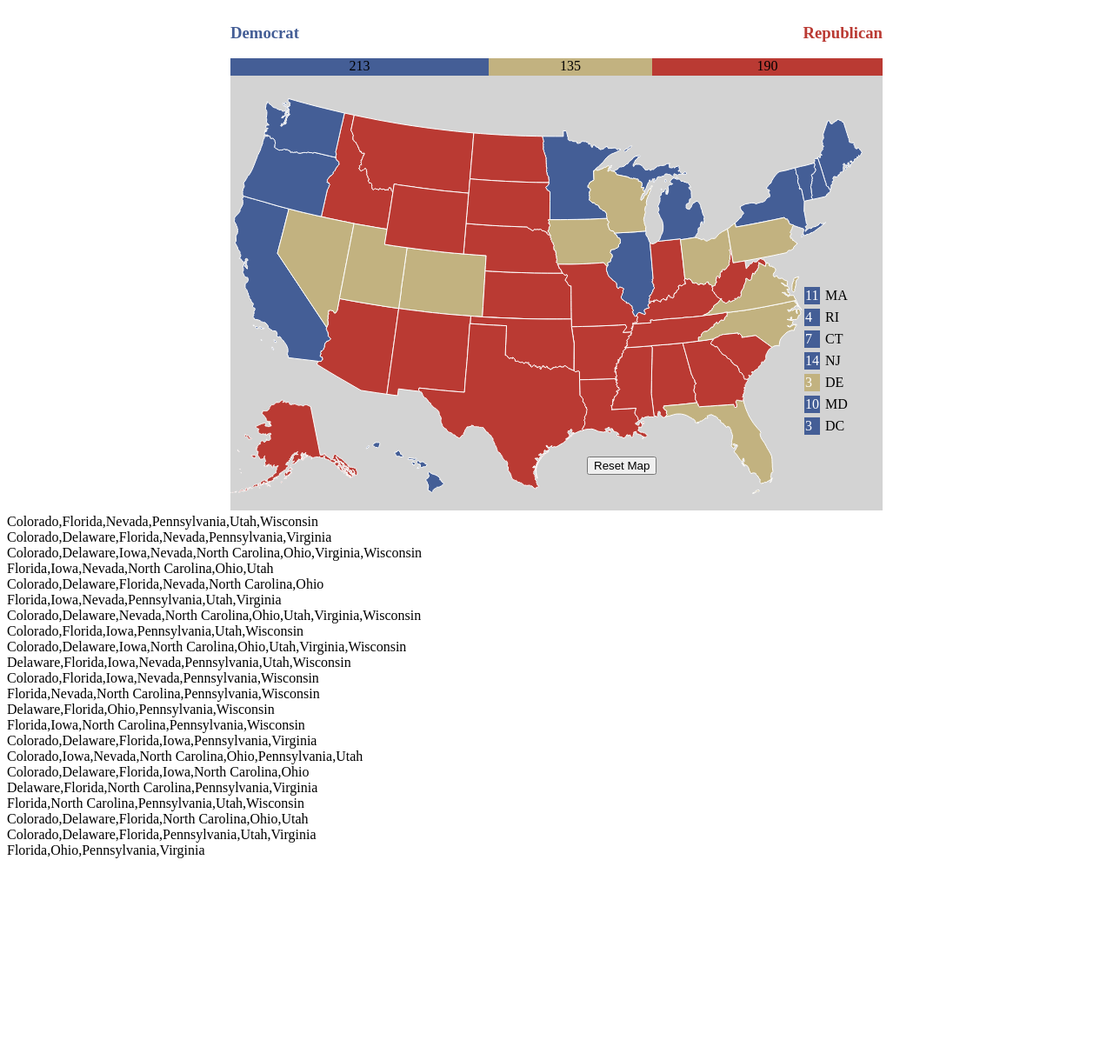
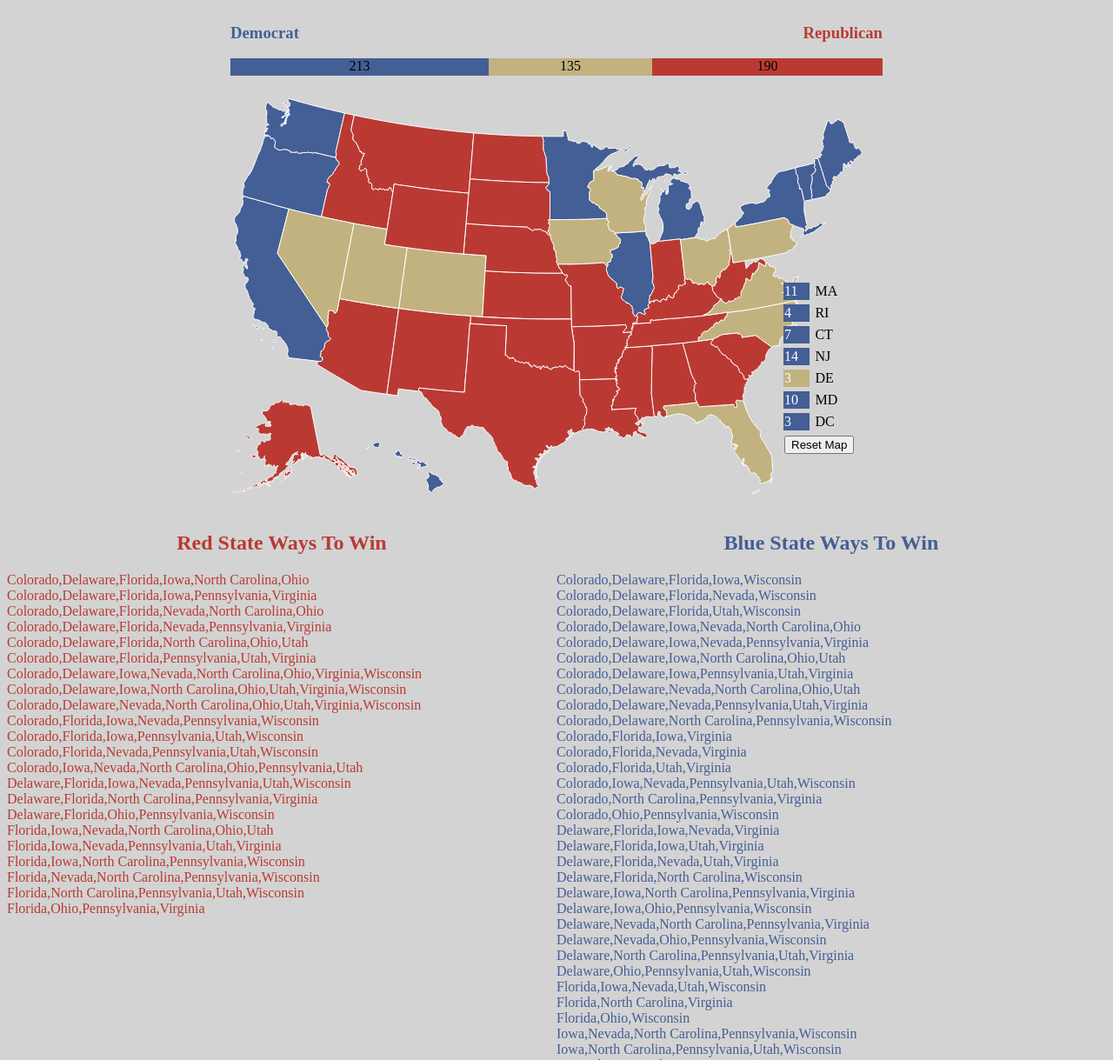
Before and after one commit to curtjenk/interactive-map, a plain HTML site: page index.html in a window 1280 px wide. Shown: the top 1219 px of the page at 87% size. Before the commit the page ends 995 px from the top, so only its background shows below. Drawn offline with nearby package versions, Linux system fonts and the light colour scheme.

Commit message:
more styling

```diff
--- a/css/styles.css
+++ b/css/styles.css
@@ -1,55 +1,48 @@
+body {
+  background-color: lightgrey;
+}
 #map-wrapper {
     width: 750px;
     margin: auto;
 }
+#wrapper svg {
 
-#wrapper svg {
-    background-color: lightgrey;
 }
-
 .red-small {
     color: white;
     background-color: #BA3A33;
 }
-
 .blue-small {
     color: white;
     background-color: #445e96;
 }
-
 .open-small {
     color: white;
     background-color: #c2b280;
 }
-
 .red {
     fill: #BA3A33;
     /*color for svg*/
     color: #BA3A33;
 }
-
 .blue {
     fill: #445e96;
     color: #445e96;
 }
-
 .open {
     /* fill: green;
     color: green;*/
     fill: #c2b280;
     color: #c2b280;
 }
-
 .state {
     cursor: pointer;
 }
-
 .state-info {
     color: white;
     font-weight: bold;
     font-size: 12px;
 }
-
 #vote-bar-wrap {
     overflow: hidden;
     position: relative;
@@ -58,37 +51,47 @@
     width: 750px;
     margin: auto;
 }
-
 #vote-bar-wrap .red {
     float: right;
 }
-
 #vote-bar-wrap .blue {
     float: left;
 }
-
 .bar {
     height: 20px;
 }
-
 #blue-bar {
     background-color: #445e96;
     float: left;
 }
-
 #red-bar {
     background-color: #BA3A33;
     float: left;
 }
-
 #open-bar {
     /*background-color: green;*/
     background-color: #c2b280;
     float: left;
 }
-
 #color-bar {
     clear: both;
     margin: auto;
     text-align: center;
 }
+#reset-btn {
+    position: absolute;
+    top: 55%;
+    left: 57%;
+}
+#small-states {
+    position: absolute;
+    top: 40%;
+    left: 70%
+}
+.combos {
+    float: left;
+    width: 50%;
+}
+.combos h2 {
+    text-align: center;
+}
--- a/index.html
+++ b/index.html
@@ -10,7 +10,6 @@
 <link rel="stylesheet" type="text/css" href="css/styles.css">
 
 <body ng-controller="interactiveMapCtrl">
-    <div>
     <div id="wrapper">
         <div id="vote-bar-wrap">
             <div class="arrow top"></div>
@@ -33,20 +32,21 @@
                     <path class="state {{state.stateColor}}" ng-attr-d="{{state.vector}}" stroke="white">
                     </path>
                     <!-- Draw on the SVG just created -->
-                        <foreignObject ng-attr-x="{{state.nameX}}" ng-attr-y="{{state.nameY}}">
+                    <foreignobject ng-attr-x="{{state.nameX}}" ng-attr-y="{{state.nameY}}">
                         <div class="state-info">
                             {{state.abbr}}
                             <br/>{{state.electoralVotes}}
                         </div>
-                        </foreignObject>
+                    </foreignobject>
                 </g>
             </svg>
         </div>
     </div>
-        <div style="position:absolute;top:525px;left:675px">
+
+    <!-- <div id="reset-btn">
         <button ng-click="reset()">Reset Map</button>
-        </div>
-        <div style="position:absolute;top:325px;left:920px">
+    </div> -->
+    <div id="small-states">
         <table cellspacing="5">
             <tbody>
                 <tr ng-click="smStateClicked(20)">
@@ -77,15 +77,29 @@
                     <td class="map_text sp_state state {{states[8].stateColor+'-small'}}">{{states[8].electoralVotes}}</td>
                     <td class="map_text">DC</td>
                 </tr>
+                <tr>
+                  <td colspan="2">
+                    <div id="">
+                        <button ng-click="reset()">Reset Map</button>
+                    </div>
+                  </td>
+                </tr>
             </tbody>
         </table>
     </div>
-    </div>
+
     <div>
+        <div class="combos red">
+            <h2>Red State Ways To Win</h2>
             <div id="red-ways" ng-repeat="stateList in redWinCombos">
                 {{stateList}}
             </div>
-        <div id="blue-ways">
+        </div>
+        <div class="combos blue">
+            <h2>Blue State Ways To Win</h2>
+            <div id="blue-ways" ng-repeat="stateList in blueWinCombos">
+                {{stateList}}
+            </div>
         </div>
     </div>
 </body>
--- a/js/controller.js
+++ b/js/controller.js
@@ -63,7 +63,7 @@ interactiveMapApp.controller('interactiveMapCtrl', function($scope) {
         // console.log($scope.openStateVotes);
 
         $scope.blueWinCombos = winningCombos($scope.blueStateVotes);
-        $scope.redWinCombos = winningCombos($scope.redStateVotes)
+        $scope.redWinCombos = winningCombos($scope.redStateVotes);
             //console.log($scope.redWinCombos);
     }
 
@@ -71,7 +71,7 @@ interactiveMapApp.controller('interactiveMapCtrl', function($scope) {
         var comboArr = [];
         var sum = partyVotes;
         var resultsArr = [];
-        var resultsMap = new Map();
+        // var resultsMap = new Map();
         var cnt = 0;
         var open = openStates;
         var uniqueCombo = [];
@@ -83,7 +83,7 @@ interactiveMapApp.controller('interactiveMapCtrl', function($scope) {
         }
 
         var iterations = 0;
-        var statesX
+        var statesX = [];
         while (cnt < 50) {
             iterations++;
             if (iterations > 1000) {
@@ -94,6 +94,15 @@ interactiveMapApp.controller('interactiveMapCtrl', function($scope) {
             shuffle(tempArr);
 
             for (var i = 0; i < tempArr.length; i++) {
+                // sum += tempArr[i].electoralVotes;
+                // if (sum <= 270 ) {
+                //   comboArr.push(tempArr[i].name);
+                //   if (sum == 270) {
+                //     break;
+                //   }
+                // } else {
+                //   sum -= tempArr[i].electoralVotes;
+                // }
 
                 if ((sum + tempArr[i].electoralVotes) > 270) {
                     //
@@ -109,13 +118,6 @@ interactiveMapApp.controller('interactiveMapCtrl', function($scope) {
                     uniqueCombo[statesX] = sum;
                     cnt++;
                 }
-                // if (resultsMap.has(statesX)) {
-                //     //
-                // } else {
-                //     cnt++;
-                //     resultsMap.set(statesX, sum);
-                //     resultsArr.push(statesX);
-                // }
             }
             collection = [];
             sum = partyVotes;
@@ -125,9 +127,10 @@ interactiveMapApp.controller('interactiveMapCtrl', function($scope) {
 
         // resultsMap = undefined;
         for (var key in uniqueCombo) {
-            resultsArr.push(key)
+            resultsArr.push(key);
         }
-        return resultsArr;
+
+        return resultsArr.sort();
         // return resultsArr;
     }
 
```
Lines whose indentation alone changed are shown as unchanged.
